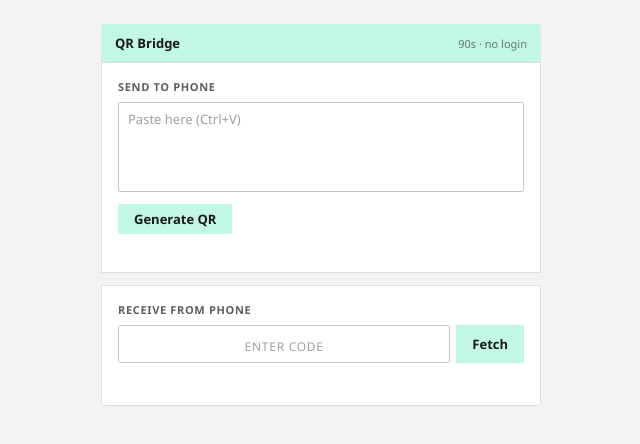
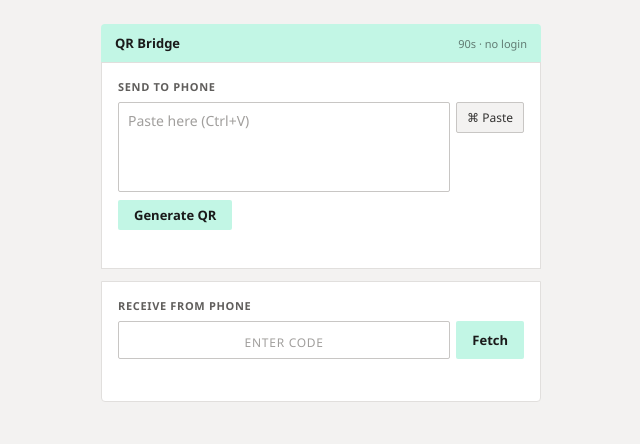
Before and after one commit to mammer55/QR-Bridge, a plain HTML site: page index.html in a window 1280 px wide. Shown: the whole page, without its empty margins (319-959 px from the left). Drawn offline with nearby package versions, Linux system fonts and the light colour scheme.

Commit message:
Update index.html

```diff
--- a/index.html
+++ b/index.html
@@ -66,7 +66,7 @@
     border-radius: 2px;
     padding: 7px 9px;
     font-family: inherit;
-    font-size: 13px;
+    font-size: 16px;
     color: #323130;
     background: #fff;
     resize: none;
@@ -75,7 +75,11 @@
     line-height: 1.5;
   }
   textarea:focus { border-color: #c2f6e5; box-shadow: 0 0 0 1px #c2f6e5; }
-  textarea::placeholder { color: #a19f9d; }
+  textarea::placeholder { color: #a19f9d; font-size: 14px; }
+  .send-row { display: flex; gap: 6px; margin-bottom: 8px; align-items: flex-start; }
+  .send-row textarea { margin-bottom: 0; flex: 1; }
+  .paste-btn { background: #f3f2f1; color: #323130; border: 1px solid #c8c6c4; border-radius: 2px; padding: 6px 10px; font-family: inherit; font-size: 12px; cursor: pointer; white-space: nowrap; align-self: flex-start; margin-top: 0; }
+  .paste-btn:hover { background: #e1dfdd; }
 
   .btn {
     display: inline-block;
@@ -141,7 +145,8 @@
     padding: 9px;
     font-size: 12px;
     white-space: pre-wrap;
-    word-break: break-all;
+    overflow-wrap: break-word;
+    word-break: normal;
     max-height: 160px;
     overflow-y: auto;
     margin-bottom: 8px;
@@ -178,7 +183,10 @@
   <!-- Send -->
   <div id="send-card" class="card">
     <div class="section-label">Send to Phone</div>
-    <textarea id="send-text" placeholder="Paste here (Ctrl+V)"></textarea>
+    <div class="send-row">
+      <textarea id="send-text" placeholder="Paste here (Ctrl+V)"></textarea>
+      <button class="paste-btn" onclick="pasteClipboard()" title="Paste from clipboard">⌘ Paste</button>
+    </div>
     <button class="btn btn-primary" id="send-btn" onclick="sendClip()">Generate QR</button>
     <div id="send-msg" class="msg"></div>
   </div>
@@ -314,6 +322,16 @@
     btn.textContent = 'Copied'; setTimeout(() => btn.textContent = 'Copy', 2000);
   }
 
+  async function pasteClipboard() {
+    try {
+      const text = await navigator.clipboard.readText();
+      document.getElementById('send-text').value = text;
+    } catch(e) {
+      // iOS may deny clipboard read without user gesture — fallback: focus textarea
+      document.getElementById('send-text').focus();
+    }
+  }
+
   function setMsg(id, text, cls) {
     const el = document.getElementById(id);
     el.textContent = text;
```
